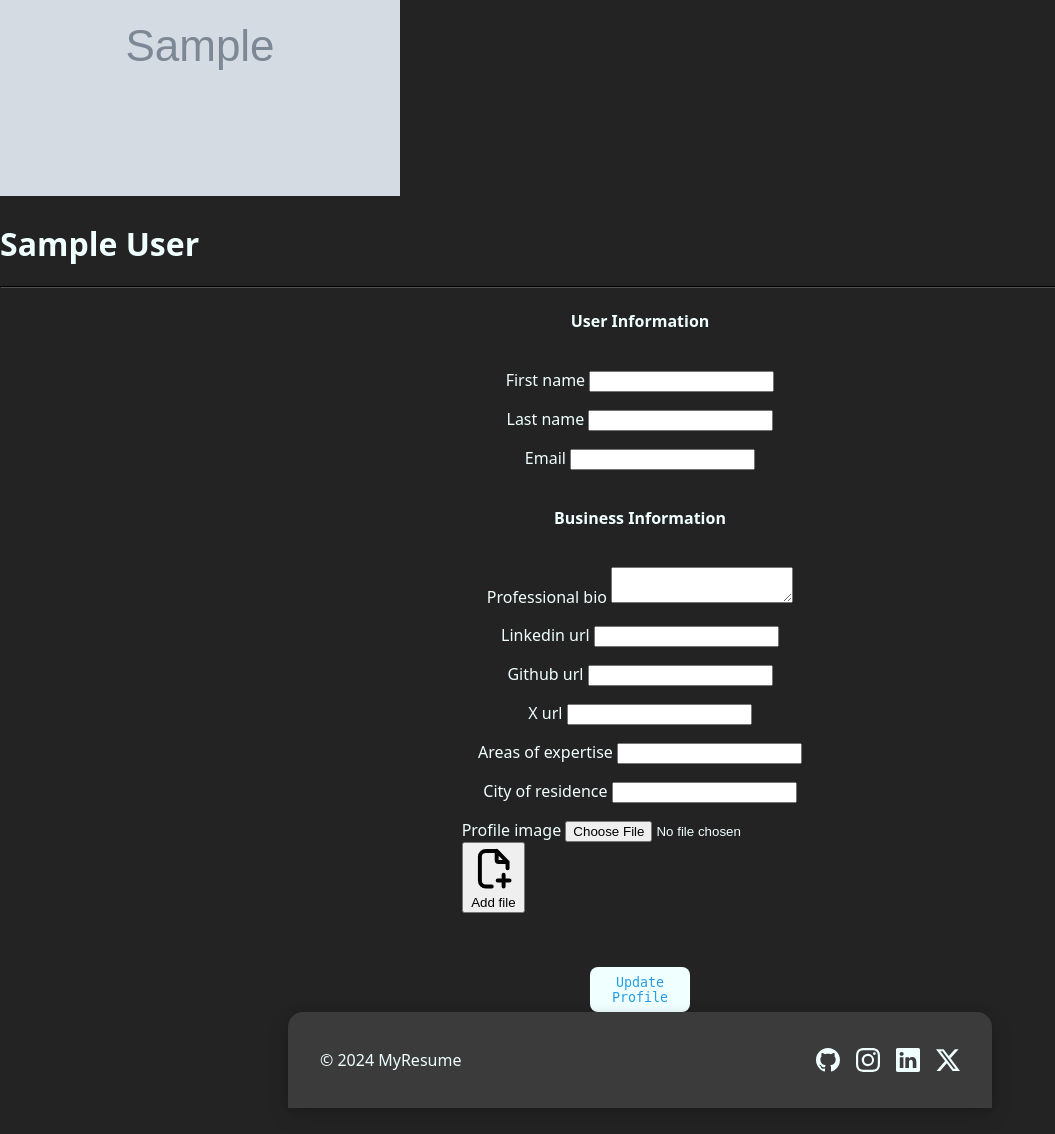
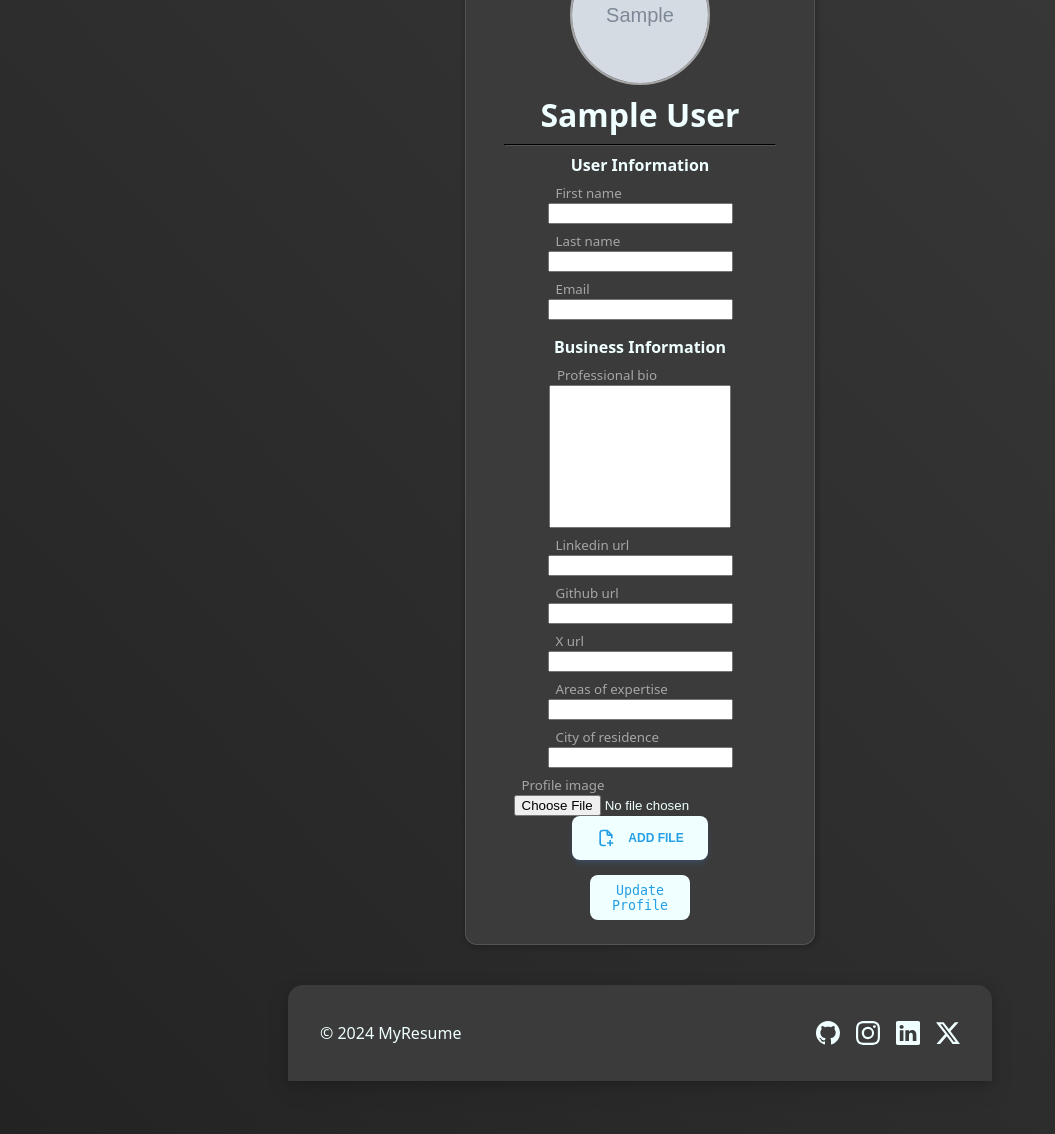
Before and after one commit to MyResumeOrg/MyResume, a Django app: template templates/accounts/profile_page.html in a window 1280 px wide. Shown: the part 232-1366 px from the top of the page, without its empty margins (0-1055 px from the left). Run offline with Django 5.2, Linux system fonts and the light colour scheme; a user stored in the database is signed in; tables that the repository leaves empty hold one stand-in row (values such as "Sample post"); the template is opened without the code that fills it: most values are stand-ins (such as "Sample title", 1, 10 or a date in 2020); grey boxes marked "Sample" are stand-in pictures; form fields are guessed from the names that the template uses.

Commit message:
feat: add new styles in main style.css

```diff
--- a/setup/static/styles/style.css
+++ b/setup/static/styles/style.css
@@ -14,13 +14,18 @@
 }
 
 html, body{
-    height: 100%;
+    height: 100vh;
     margin: 0;
-    background-color: var(--primary-gray);
+    background-image: linear-gradient(to right top, #232323, #292929, #2f2f2f, #353535, #3b3b3b);
     font-family: var(--font-family1);
     color: var(--primary-white);
     overflow: auto;
     scrollbar-width: none;
+}
+
+body {
+    display: flex;
+    flex-direction: column;
 }
 
 /* header */
@@ -161,11 +179,15 @@ header {
 footer {
     display: flex;
     justify-content: center;
+    width: 100%;
+    margin-top: 1em;
 }
 
 .footer-content {
     width: 50%;
     display: flex;
+    gap: 1rem;
+    min-width: fit-content;
     background-color: var(--secondary-gray);
     color: var(--primary-white);
     height: 7vh;
@@ -482,3 +532,183 @@ form h1 {
     box-shadow: 0 0 0 5px #3b83f65f;
     color: var(--primary-white);
 }
+
+
+/* profile_page */
+
+#profile_image{
+    width: 10vh;
+    height: 10vh;
+    border-radius: 50%;
+    border: solid 2px var(--terciary-gray);
+    object-fit: cover;
+}
+
+.profile-header{
+    display: flex;
+    flex-direction: column;
+    align-items: center;
+}
+
+.profile-header h1{
+    margin: 0.5rem 0;
+}
+
+.main_profile{
+    display: flex;
+    align-items: center;
+    justify-content: center;
+    margin: 1.5em;
+}
+
+.profile-container {
+    min-width: 300px;
+    padding: 1.5rem;
+    width: 20%;
+    height: auto;
+    display: flex;
+    flex-direction: column;
+    align-items: center;
+    background-color: var(--secondary-gray);
+    border-radius: 12px;
+    -webkit-backdrop-filter: blur(5px);
+    backdrop-filter: blur(5px);
+    box-shadow: 1px 1px 5px 1px #13131354;
+    border: 1px solid rgba(255, 255, 255, 0.125);
+    transition: 300ms ease-in-out;
+}
+
+.form-group{
+    display: flex;
+    flex-direction: column;
+}
+
+.form-group label {
+    padding-left: 0.5rem;
+    font-size: smaller;
+    padding-bottom: 1px;
+}
+
+#profile_page_form {
+    gap: 0.5em;
+}
+
+
+#profile_page_form h4{
+    margin: 0;
+    margin-top: 0.5rem;
+    font-size: medium;
+}
+
+#profile_page_form label {
+    color: var(--terciary-gray);
+}
+
+#profile_page_form textarea {
+    height: 10vh;
+    resize: none;
+}
+
+.blur_input {
+    filter: blur(1px);
+}
+
+.blur_input:hover,
+.blur_input:focus{
+    filter: none;
+}
+
+#button_add_file {
+    border: none;
+    display: flex;
+    padding: 0.75rem 1.5rem;
+    background-color: var(--primary-white);
+    width: fit-content;
+    color: var(--primary-blue);
+    font-size: 0.75rem;
+    line-height: 1rem;
+    font-weight: 700;
+    text-align: center;
+    cursor: pointer;
+    text-transform: uppercase;
+    vertical-align: middle;
+    align-items: center;
+    border-radius: 0.5rem;
+    user-select: none;
+    gap: 0.75rem;
+    box-shadow:
+      0 4px 6px -1px #488aec31,
+      0 2px 4px -1px #488aec17;
+    transition: all 0.6s ease;
+  }
+
+  #button_add_file:hover {
+    color: var(--primary-white);
+    background-color: var(--primary-blue);
+    background-color: var(--primary-blue);
+    box-shadow: 0 0 0 5px #3b83f65f;
+    color: var(--primary-white);
+  }
+
+  #button_add_file:focus,
+  #button_add_file:active {
+    opacity: 0.85;
+    box-shadow: none;
+  }
+
+  #button_add_file svg {
+    width: 1.25rem;
+    height: 1.25rem;
+  }
+
+
+.button_file_content{
+    display: flex;
+    width: 100%;
+    justify-content: center;
+}
+
+.file_input{
+    display: none;
+}
+
+/* Forms inputs */
+
+.image_input {
+    padding-top: 0.7rem;
+    color: var(--primary-blue);
+}
+
+.multiple_checkbox_input {
+    height: auto;
+    width: 200px;
+}
+.multiple_checkbox_input div{
+    width: fit-content;
+    height: fit-content;
+    display: flex;
+    flex-direction: row;
+    margin: 0.5em 0;
+}
+
+.multiple_checkbox_input div label {
+    color: var(--terciary-gray);
+    width: fit-content;
+    font-size: small;
+    height: fit-content;
+    display: flex;
+    gap: 0.5em;
+    align-items: center;
+    flex-direction: row;
+    padding: 0;
+}
+
+.multiple_checkbox_input div label input {
+    display: flex;
+    width: 16px;
+    height: 16px;
+    margin: 0;
+    align-items: center;
+    align-content: center;
+    justify-content: center;
+}
```
Also changed, not shown: other parts of setup/static/styles/style.css (+101 -60 lines). Lines whose indentation alone changed are shown as unchanged.
